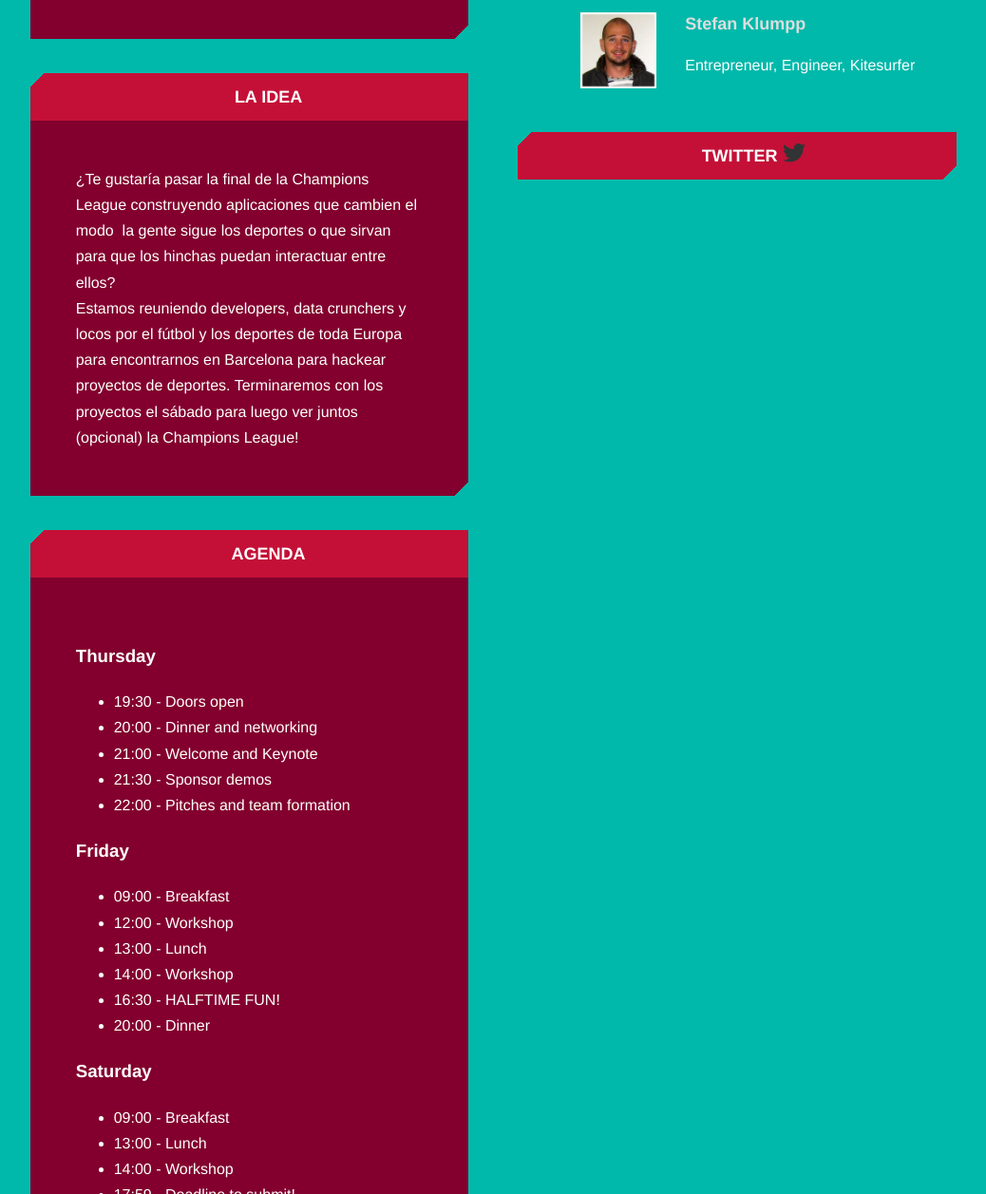
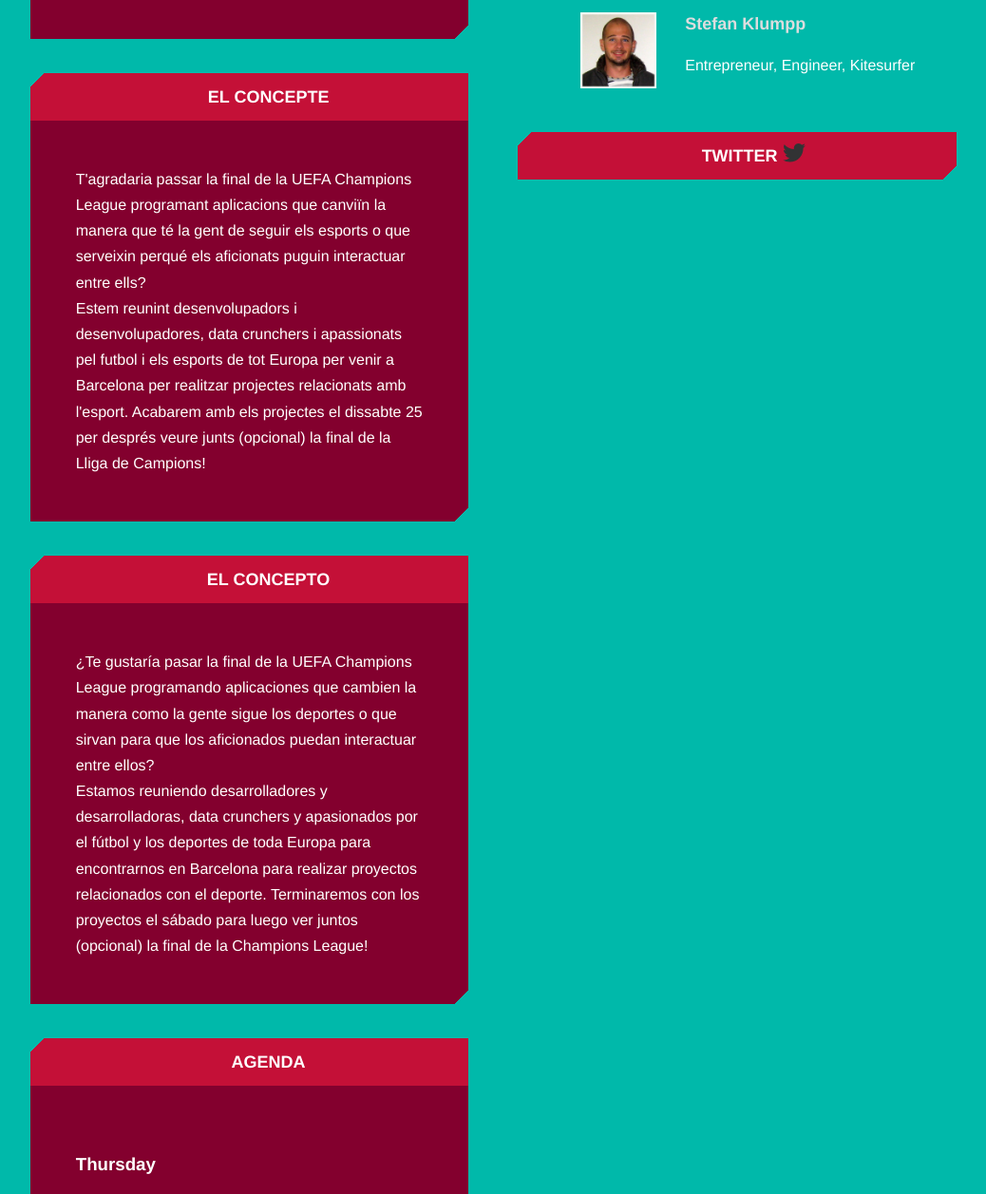
Before and after one commit to sportshackday/sportshackday.eu, a website: page index.html in a window 1280 px wide. Shown: the part 1222-2479 px from the top of the page at 95% size, without its empty margins (113-1151 px from the left). Drawn offline with nearby package versions, Linux system fonts and the light colour scheme.

Commit message:
catala translation

```diff
--- a/index.html
+++ b/index.html
@@ -57,12 +57,18 @@
         <p>We're gathering developers, data crunchers and sports fans from across Europe to converge in Barcelona to hack on sports themed projects. We will wrap things up on Saturday and then set-up for an (optional) group viewing of the Champions League!</p>
       </div>
 
-      <h2 class="heading">La Idea</h2>
+      <h2 class="heading">El concepte</h2>
 
       <div class="content">
-        <p>¿Te gustaría pasar la final de la Champions League construyendo aplicaciones que cambien el modo  la gente sigue los deportes o que sirvan para que los hinchas puedan interactuar entre ellos?</p>
-        <p>Estamos reuniendo developers, data crunchers y locos por el fútbol  y los deportes de toda Europa para encontrarnos en Barcelona para hackear proyectos de deportes. Terminaremos con los proyectos el sábado para luego ver juntos (opcional) la Champions League!
-        </p>
+        <p>T'agradaria passar la final de la UEFA Champions League programant aplicacions que canviïn la manera que té la gent de seguir els esports o que serveixin perqué els aficionats puguin interactuar entre ells?</p>
+        <p>Estem reunint desenvolupadors i desenvolupadores, data crunchers i apassionats pel futbol i els esports de tot Europa per venir a Barcelona per realitzar projectes relacionats amb l'esport. Acabarem amb els projectes el dissabte 25 per després veure junts (opcional) la final de la Lliga de Campions!</p>
+      </div>
+
+      <h2 class="heading">El concepto</h2>
+
+      <div class="content">
+        <p>¿Te gustaría pasar la final de la UEFA Champions League programando aplicaciones que cambien la manera como la gente sigue los deportes o que sirvan para que los aficionados puedan interactuar entre ellos?</p>
+        <p>Estamos reuniendo desarrolladores y desarrolladoras, data crunchers y apasionados por el fútbol y los deportes de toda Europa para encontrarnos en Barcelona para realizar proyectos relacionados con el deporte. Terminaremos con los proyectos el sábado para luego ver juntos (opcional) la final de la Champions League!</p>
       </div>
 
       <h2 class="heading">Agenda</h2>
```
